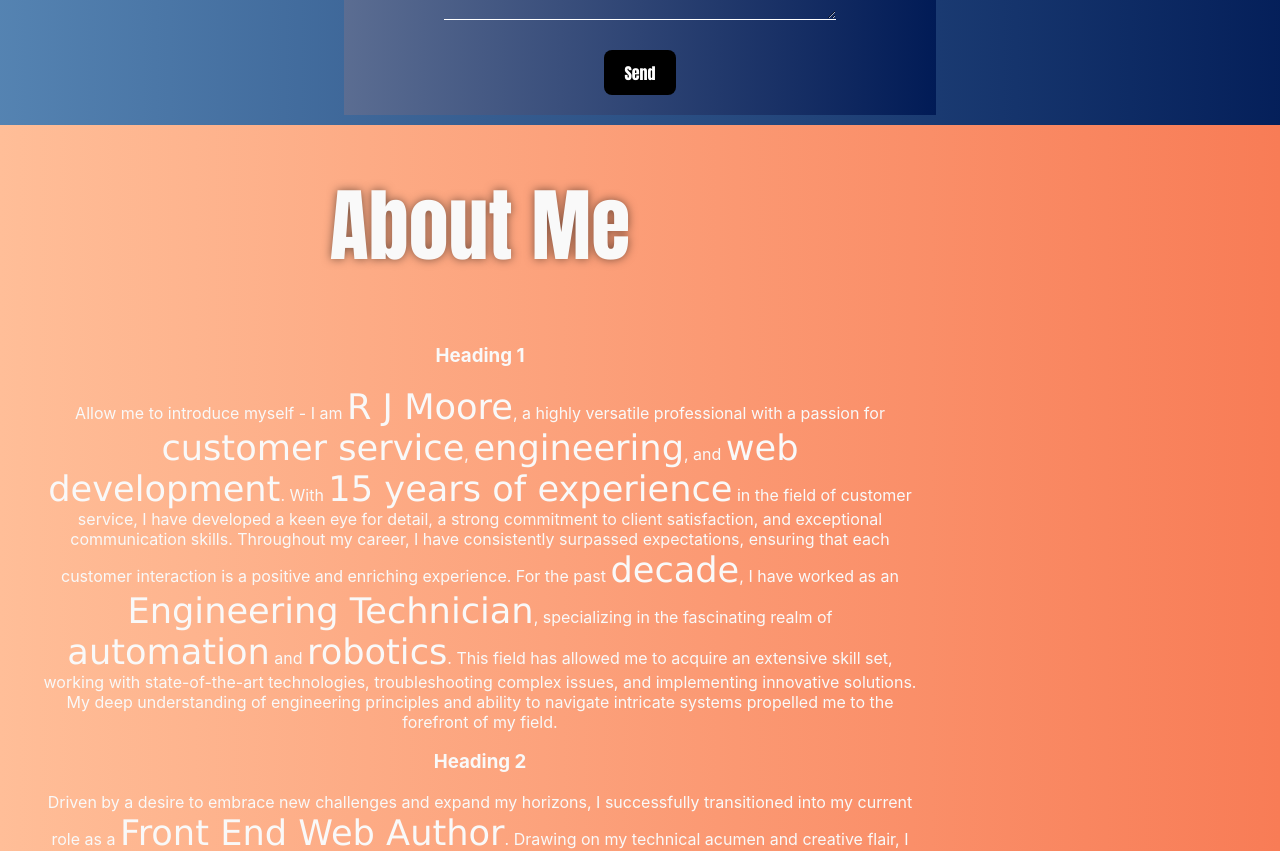
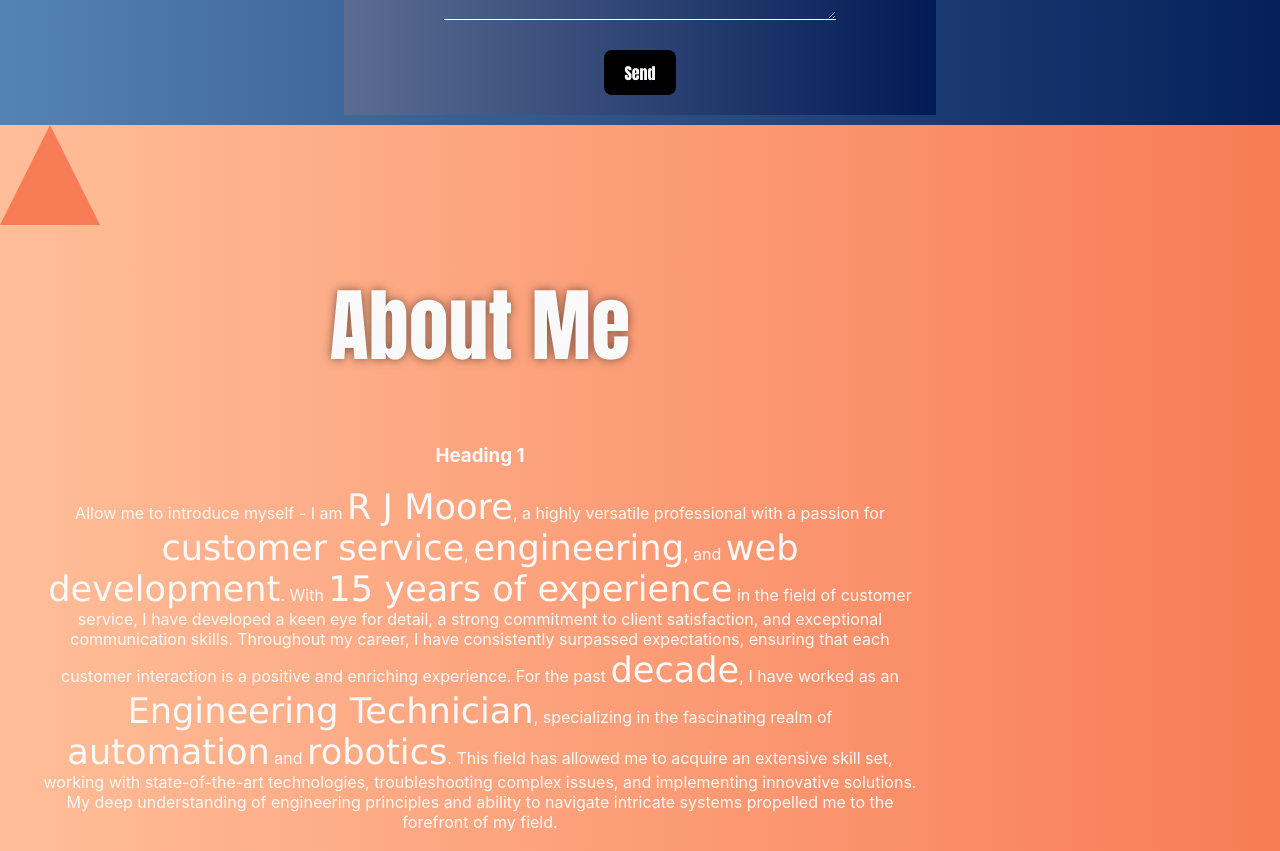
Before and after one commit to rjmoor/gnu.rj.portfolio, a React (Vite) app: page /welcome in a window 1280 px wide. Shown: the part 1000-1851 px from the top of the page. Built offline with nearby package versions, Linux system fonts and the light colour scheme.

Commit message:
Background work on About section
Background movement begins

```diff
--- a/src/components/pages/welcomeMaster.jsx
+++ b/src/components/pages/welcomeMaster.jsx
@@ -1,4 +1,4 @@
-import { useState } from 'react';
+import { useState, useEffect } from 'react';
 import { FaGithub, FaLinkedin, FaTiktok } from 'react-icons/fa';
 import '../styles/welcomeMaster.css';
 import ProfileBackground from '../../assets/Ra-effortless.jpg';
@@ -6,6 +6,7 @@ import { projectInfo } from '../cards/projects/projects'
 
 function WelcomeMaster() {
     const [contact, setContact] = useState({ name: '', email: '', message: '' });
+    const [cursorPos, setCursorPos] = useState({ x: 0, y: 0 });
 
     const handleInputChange = (event) => {
         setContact({ ...contact, [event.target.name]: event.target.value });
@@ -16,6 +17,18 @@ function WelcomeMaster() {
         alert('Form submitted successfully!');
     // Handle form submission logic here
     };
+
+    useEffect(() => {
+        const handleMouseMove = (event) => {
+            setCursorPos({ x: event.clientX, y: event.clientY });
+        };
+
+        window.addEventListener('mousemove', handleMouseMove);
+
+        return () => {
+            window.removeEventListener('mousemove', handleMouseMove);
+        };
+    }, []);
 
     return (
         <div className="App">
@@ -70,6 +83,14 @@ function WelcomeMaster() {
             </section>
 
             <section className="about-me">
+                <div className="background-movement">
+                    <div className="triangle" style={{ left: `${cursorPos.x}px`, top: `${cursorPos.y}px` }}></div>
+                    {/* <img
+                    src="../../../public/logo_rmg.png" // Replace with your image path
+                    alt="Moving triangle"
+                    className="triangle"
+                    style={{ left: `${cursorPos.x}px`, top: `${cursorPos.y}px` }}
+                /> */}
                         <div className="about-content">
                         <h2>About Me</h2>
                             <div className='about-articles'>
@@ -101,6 +122,7 @@ function WelcomeMaster() {
                                 </article>
                             </div>
                     </div>
+                </div>
             </section>
 
             <section className="projects">
--- a/src/components/styles/welcomeMaster.css
+++ b/src/components/styles/welcomeMaster.css
@@ -322,6 +322,19 @@ article {
     font-size: 2rem;
 }
 
+/* Background Triangle */
+.triangle {
+    width: 0;
+    height: 0;
+    border-left: 50px solid transparent;
+    border-right: 50px solid transparent;
+    border-bottom: 100px solid #F87C56;  /* Change color as needed */
+    position: sticky;
+    display: block;
+    pointer-events: none; /* Ensures the cursor isn't blocked by the triangle */
+    z-index: 10;
+}
+
 /* Tooltip Styles */
 .tooltip-container {
     position: relative;
```
Lines whose indentation alone changed are shown as unchanged.
